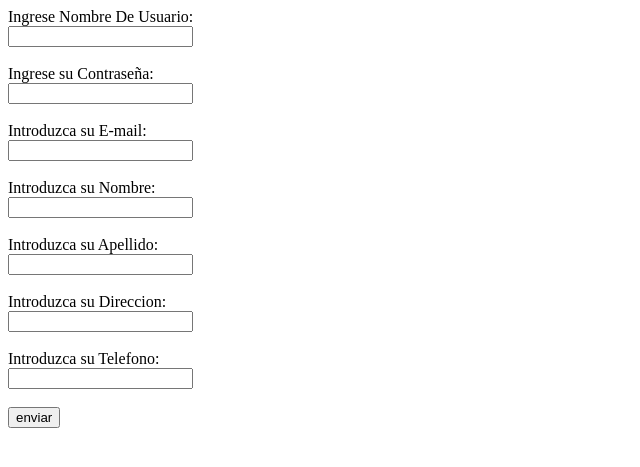
After one commit to ignacrescenzo/TP-Web-II, a PHP site: page /cliente/registrar in a window 1280 px wide. The commit adds this page. Shown: the top 467 px of the page, without its empty margins (0-640 px from the left). Run offline with PHP 8.4, Linux system fonts and the light colour scheme.

Commit message:
registra cliente

```diff
--- a/application/controller/controller_cliente.php
+++ b/application/controller/controller_cliente.php
@@ -2,6 +2,7 @@
 
 include 'application/model/model_menu.php';
 include 'application/model/model_carrito.php';
+include 'application/model/model_usuario.php';
 class Controller_Cliente extends Controller{
     public function agregarAlCarrito(){
         $menu = new Model_Menu();
@@ -44,5 +45,20 @@ class Controller_Cliente extends Controller{
         $carrito = new Model_Carrito();
         $carrito->restar($array);
         header("location:/cliente/verCarrito");
-	}
+    }
+    public function registrar(){
+        $this->view->generateSt("registrar-cliente_view.php");
+    }
+    public function validarCliente(){
+        $usuario = new Model_Usuario();
+        $username = $_POST['nombreUsuario'];
+        $password = $_POST['clave'];
+        $email = $_POST['email'];
+        $name = $_POST['nombre'];
+        $surname = $_POST['apellido'];
+        $direccion = $_POST['direccion'];
+        $tel = $_POST['telefono'];
+        $usuario->insertarCliente($username,$password,$email,$name,$surname,$direccion,$tel);
+        header("location:/login");
+    }
 }
--- a/application/model/model_usuario.php
+++ b/application/model/model_usuario.php
@@ -1,7 +1,4 @@
 <?php
-
-include 'modelo_conexion_base_de_datos.php';
-
 
 class Model_Usuario extends Model{
 
@@ -37,5 +34,11 @@ class Model_Usuario extends Model{
     header("location:/main");
    }
 
+   public function insertarCliente($username,$password,$email,$name,$surname,$direccion,$tel){
+    $db=BaseDeDatos::conectarBD();
+    $sql = "insert into Usuario (nombreUsuario,clave,email,nombre,apellido,direccion,telefono,Rol_idRol) values ('".$username."','".$password."','".$email."','".$name."','".$surname."','".$direccion."','".$tel."',2);";
+    $result = mysqli_query($db,$sql);
+   }
+
 }
 ?>
--- a/application/view/home_view.php
+++ b/application/view/home_view.php
@@ -20,6 +20,7 @@ if(!isset($_SESSION)){
 			<div class="logo"> ACA VA EL LOGO Y EL NOMBRE</div>
 			<div class="bar d-flex">
 				<div class="sesion"><a href="/login">Iniciar sesión</a></div>
+				<div class="sesion"><a href="/cliente/registrar">Registrarse</a></div>
 				<div class="sesion"><a href="/main/listarcomercios">Restaurantes</a></div>
 			</div>
 		</div>
--- /dev/null
+++ b/application/view/registrar-cliente_view.php
@@ -0,0 +1,53 @@
+<!DOCTYPE html>
+<html>
+<head>
+	<title></title>
+</head>
+<body>
+
+
+	<form method="POST" action="/Cliente/validarCliente" enctype="application/x-www-form-urlencodes"">
+
+		<label>Ingrese Nombre De Usuario:</label>
+		<br>
+		<input type="text" required name="nombreUsuario">
+		<br>
+		<br>
+		<label>Ingrese su Contraseña:</label>
+		<br>
+		<input type="password" required name="clave">
+		<br>
+		<br>
+		<label>Introduzca su E-mail:</label>
+		<br>
+		<input type="email" required name="email">
+		<br>
+		<br>
+		<label>Introduzca su Nombre:</label>
+		<br>
+		<input type="text" required name="nombre">
+		<br>
+		<br>
+		<label>Introduzca su Apellido:</label>
+		<br>
+		<input type="text" required name="apellido">
+		<br>
+		<br>
+
+		<label>Introduzca su Direccion:</label>
+		<br>
+		<input type="text" required name="direccion">
+		<br>
+		<br>
+		<label>Introduzca su Telefono:</label>
+		<br>
+		<input type="number" required name="telefono">
+		<br>
+		<br>
+
+		<input type="submit" name="enviar" value="enviar">
+
+	</form>
+
+</body>
+</html>
```
Also changed, not shown: application/resources/upload/Velez-128x128.png (added), application/resources/upload/velez.jpg (added).
